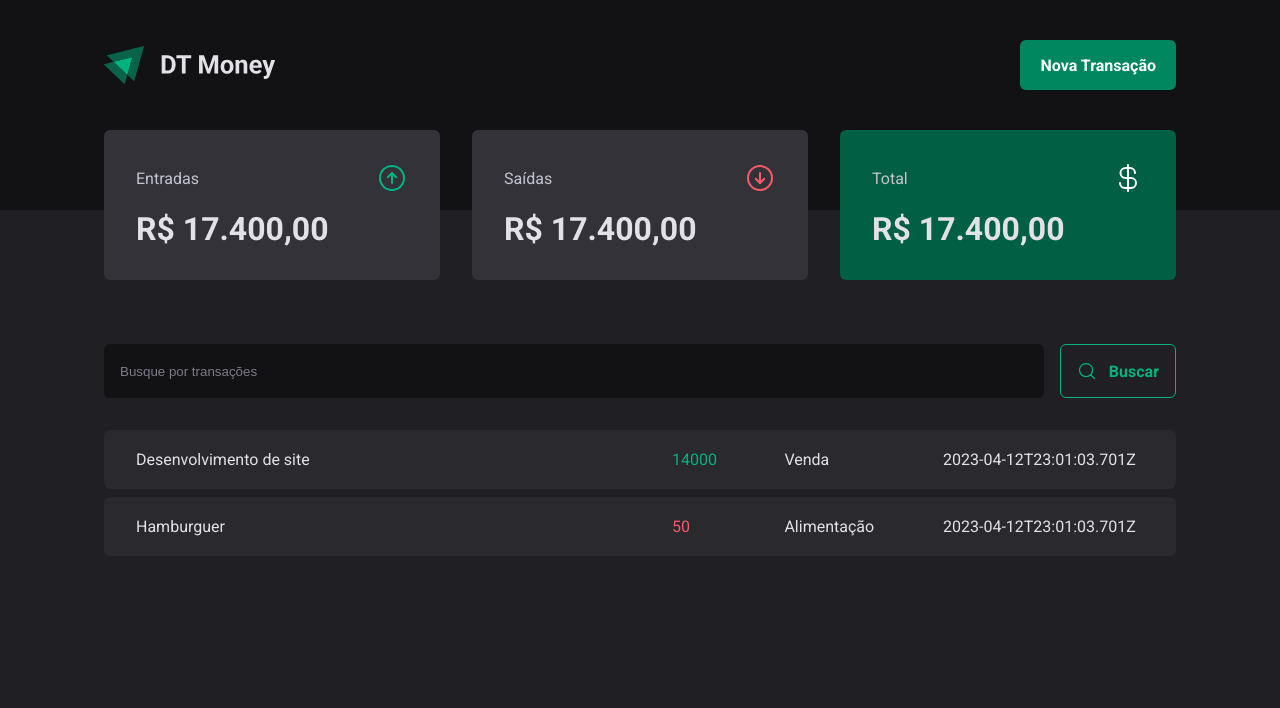
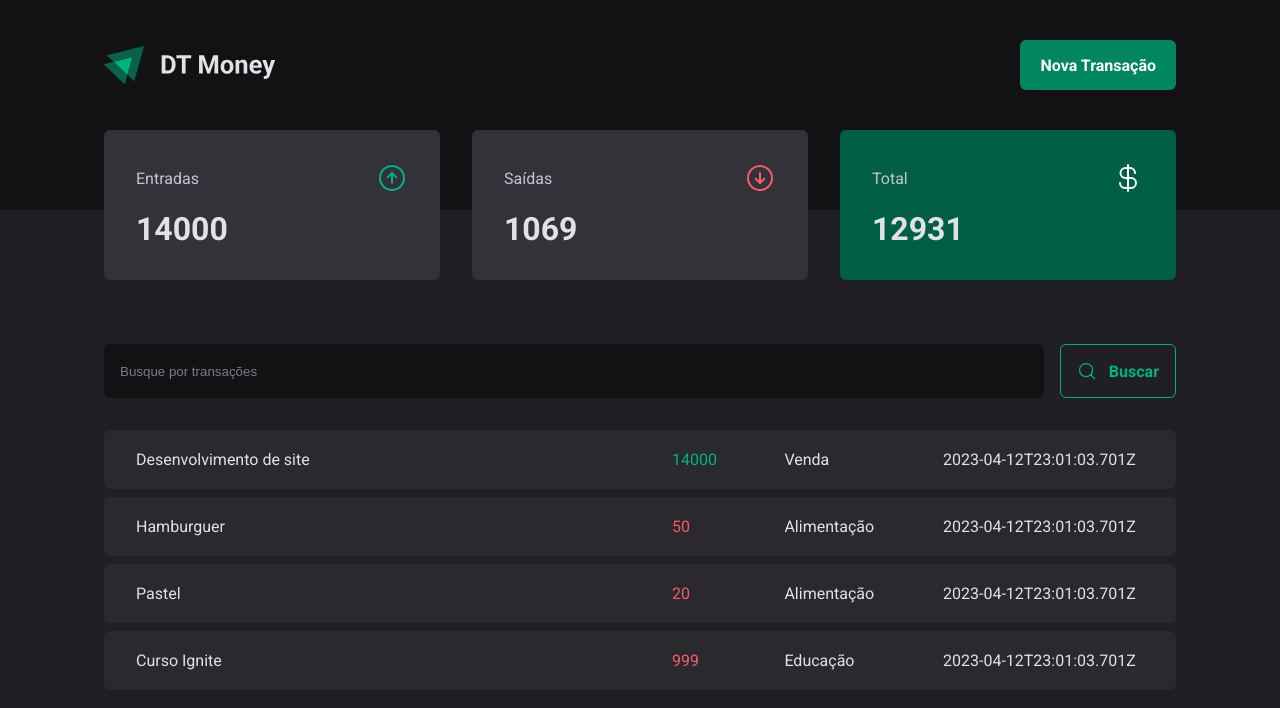
Before and after one commit to lucasivisson/DT-Money, a React (Vite) app: page / in a window 1280 px wide. Shown: the top 708 px of the page. Built offline with nearby package versions, Linux system fonts and the light colour scheme; data requests are answered from the project's data file.

Commit message:
🚧 working with calcule of transactions on summary

```diff
--- a/server.json
+++ b/server.json
@@ -15,6 +15,22 @@
       "category": "Alimentação",
       "price": 50,
       "createdAt": "2023-04-12T23:01:03.701Z"
+    },
+    {
+      "id": 3,
+      "description": "Pastel",
+      "type": "outcome",
+      "category": "Alimentação",
+      "price": 20,
+      "createdAt": "2023-04-12T23:01:03.701Z"
+    },
+    {
+      "id": 4,
+      "description": "Curso Ignite",
+      "type": "outcome",
+      "category": "Educação",
+      "price": 999,
+      "createdAt": "2023-04-12T23:01:03.701Z"
     }
   ]
 }
--- a/src/components/Summary/index.tsx
+++ b/src/components/Summary/index.tsx
@@ -5,6 +5,24 @@
 
 export function Summary() {
   const { transactions } = useContext(TransactionsContext);
+
+  const summary = transactions.reduce(
+    (acc, transaction) => {
+      if(transaction.type === 'income') {
+        acc.income += transaction.price;
+        acc.total += transaction.price;
+      } else {
+        acc.outcome += transaction.price;
+        acc.total -= transaction.price;
+      }
+
+      return acc;
+    }, {
+      income: 0,
+      outcome: 0,
+      total: 0
+    }
+  );
 
   return (
     <SummaryContainer>
@@ -14,7 +32,7 @@
           <ArrowCircleUp size={32} color="#00b37e"/>
         </header>
 
-        <strong>R$ 17.400,00</strong>
+        <strong>{summary.income}</strong>
       </SummaryCard>
 
       <SummaryCard>
@@ -23,7 +41,7 @@
           <ArrowCircleDown size={32} color="#f75a68"/>
         </header>
 
-        <strong>R$ 17.400,00</strong>
+        <strong>{summary.outcome}</strong>
       </SummaryCard>
 
       <SummaryCard variant="green">
@@ -32,7 +50,7 @@
           <CurrencyDollar size={32} color="#fff"/>
         </header>
 
-        <strong>R$ 17.400,00</strong>
+        <strong>{summary.total}</strong>
       </SummaryCard>
     </SummaryContainer>
 
```
